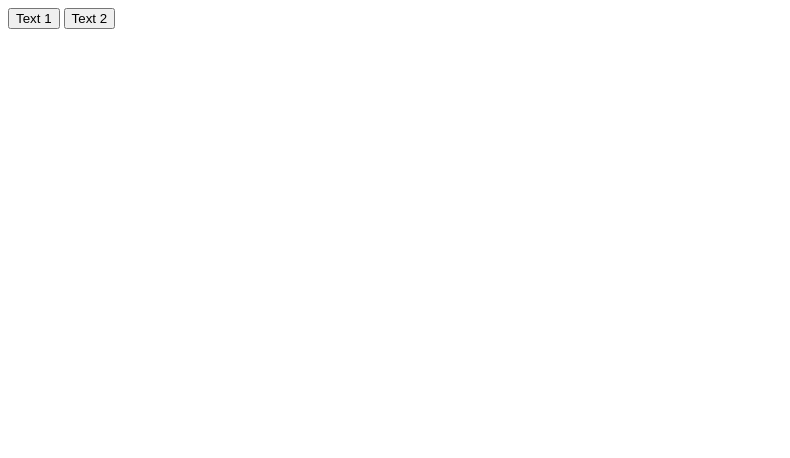
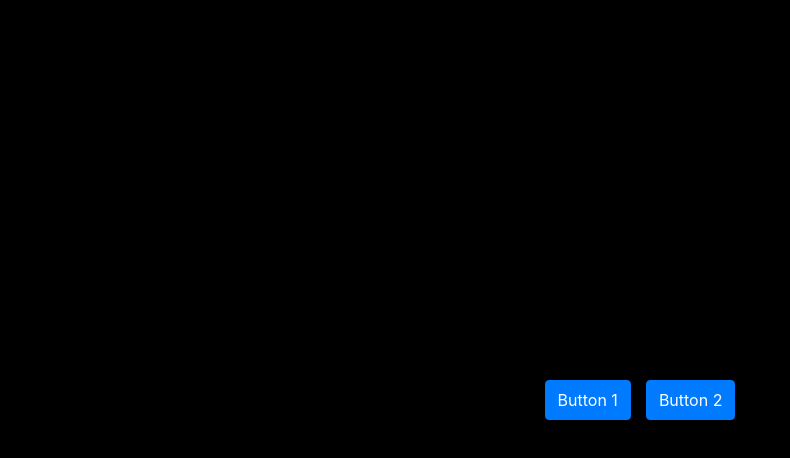
Before and after one commit to Vso1o/Vso1o.github.io, a plain HTML site: page index.html in a window 1280 px wide. Shown: the whole page, without its empty margins (0-790 px from the left). Drawn offline with nearby package versions, Linux system fonts and the light colour scheme.

Commit message:
Fancyfication

```diff
--- a/index.html
+++ b/index.html
@@ -3,12 +3,13 @@
 <head>
     <meta charset="UTF-8">
     <meta name="viewport" content="width=device-width, initial-scale=1.0">
+    <link rel="stylesheet" href="https://maxcdn.bootstrapcdn.com/bootstrap/4.5.2/css/bootstrap.min.css">
     <title>Document</title>
 </head>
-<body>
-    <div>
-        <button>Text 1</button>
-        <button>Text 2</button>
+<body style="display: flex; overflow: hidden; background-color: black; padding: 0; margin: 0; height: 100vh;">
+    <div style="display: flex; width: 100%; height: 100%; justify-content: center; align-items: center; gap: 15px; padding: 5px;">
+        <button class="btn btn-primary" style="height: 40px;">Button 1</button>
+        <button class="btn btn-primary" style="height: 40px;">Button 2</button>
     </div>
 </body>
 </html>
```
